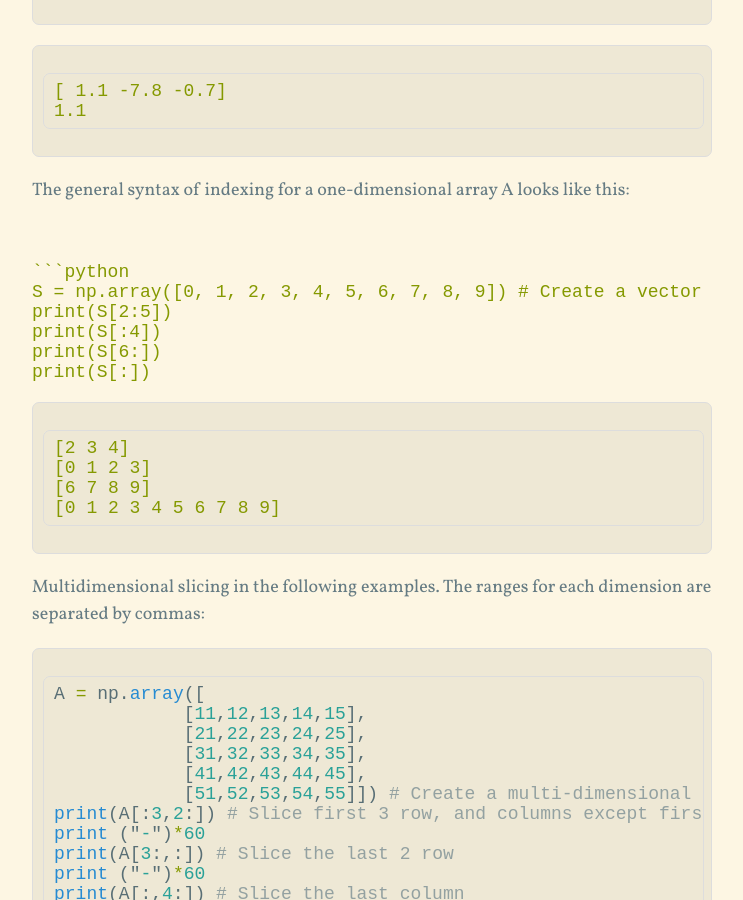
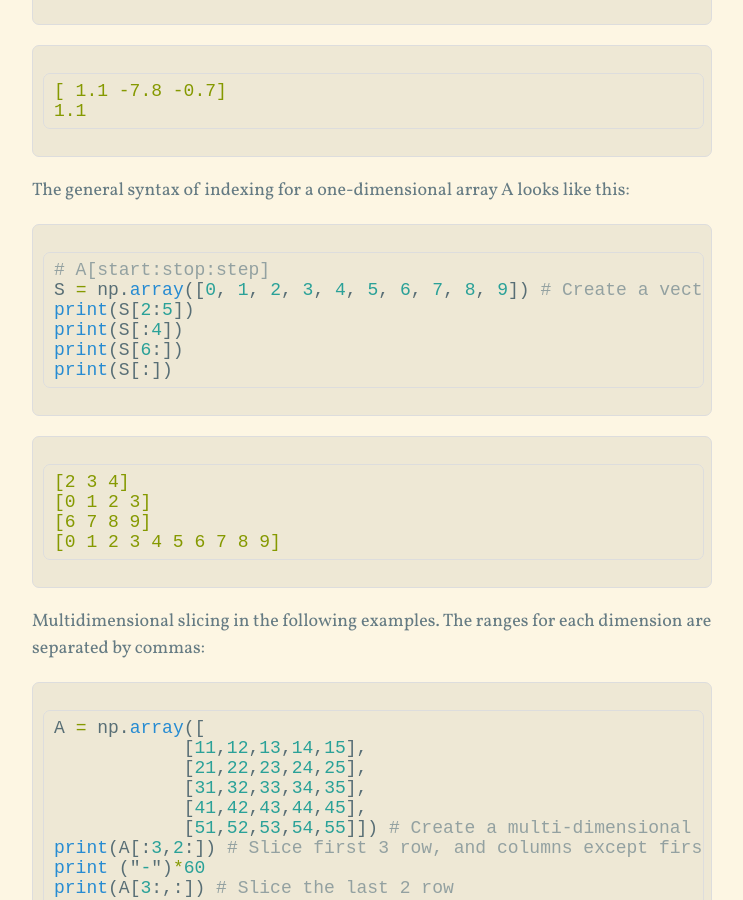
Before and after one commit to eneskemalergin/blog, a Jekyll site: the page built from _posts/2015-11-02-Numpy.md, in a window 1280 px wide and 900 px high, scrolled down 5890 px. Shown: the whole window, without its empty margins (268-1011 px from the left). Built offline with Jekyll 4.4.1, drawn with Linux system fonts in a browser that asks for light colours; nearby versions of some CDN libraries; Markdown is read by kramdown in place of the engine named in the settings; comment, search, counter and statistics services are not loaded.

Commit message:
Some fixes on NumPy Post

````diff
--- a/_posts/2015-11-02-Numpy.md
+++ b/_posts/2015-11-02-Numpy.md
@@ -238,10 +238,9 @@ print(tmp[0]) # Print the first element
 
 The general syntax of indexing for a one-dimensional array A looks like this:
 
-```A[start:stop:step]```
-
 
 ```python
+# A[start:stop:step]
 S = np.array([0, 1, 2, 3, 4, 5, 6, 7, 8, 9]) # Create a vector
 print(S[2:5])
 print(S[:4])
````
